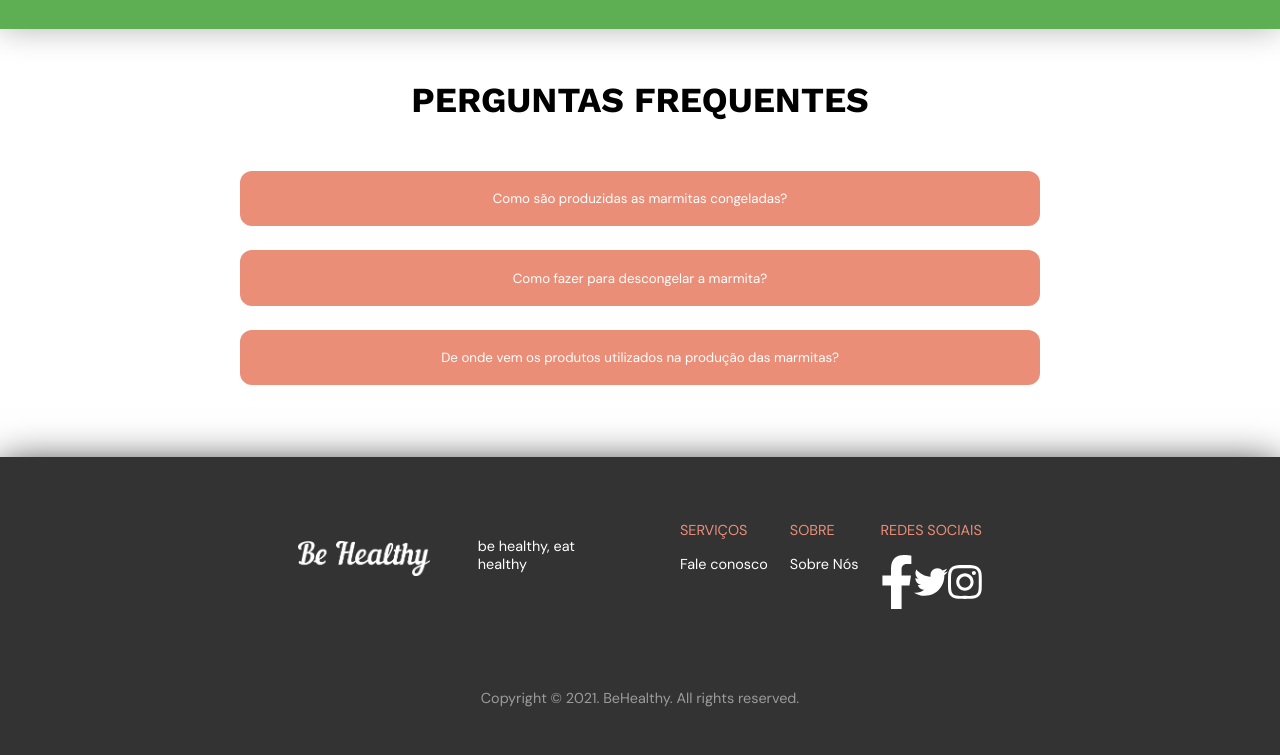
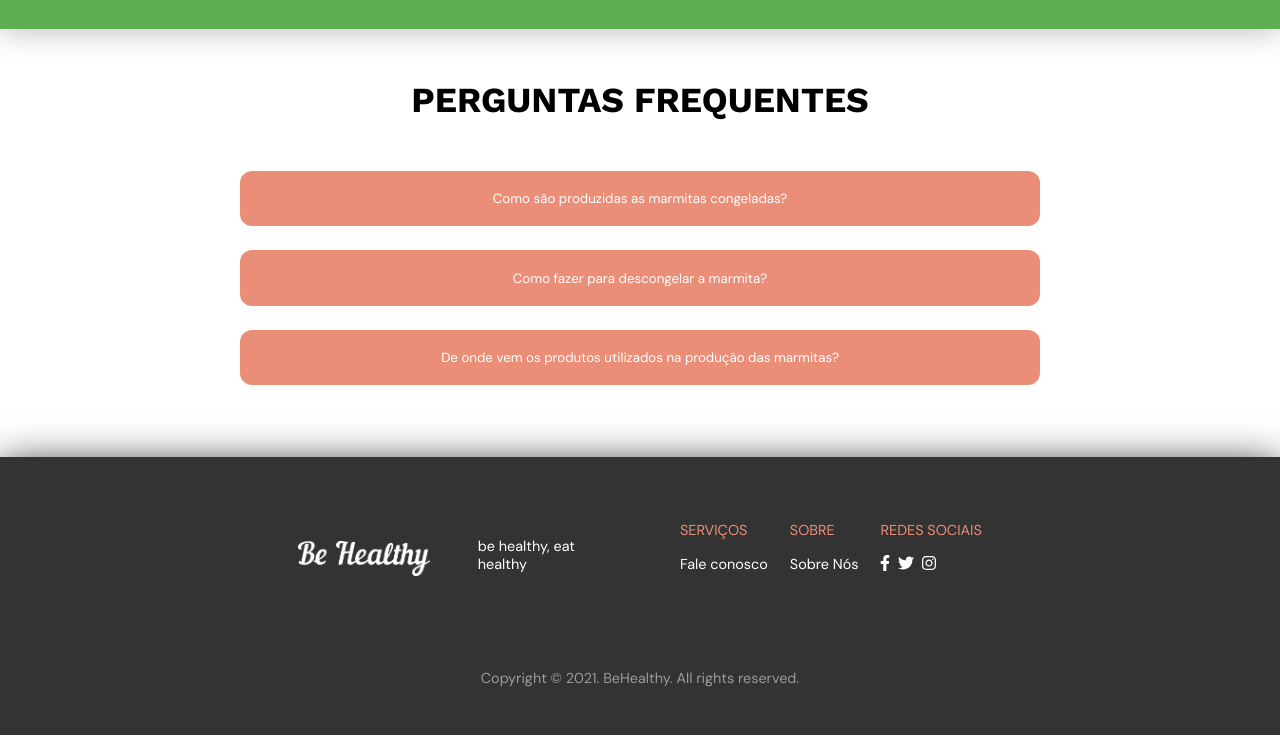
Before and after one commit to rodsl/projeto-integrador-digitalhouse, a plain HTML site: page index.html in a window 1280 px wide. Shown: the part 1978-2733 px from the top of the page. Drawn offline with nearby package versions, Linux system fonts and the light colour scheme.

Commit message:
Tarefa: Estilizacao dos icones do footer

```diff
--- a/css/styles.css
+++ b/css/styles.css
@@ -222,3 +222,12 @@ footer ul li.title {
   text-transform: uppercase;
   color: var(--vermelho-claro);
 }
+
+footer .social-medias {
+  height: 1rem;
+}
+
+.svg-icon {
+  fill: var(--branco);
+  padding-right: 0.5rem;
+}
```
